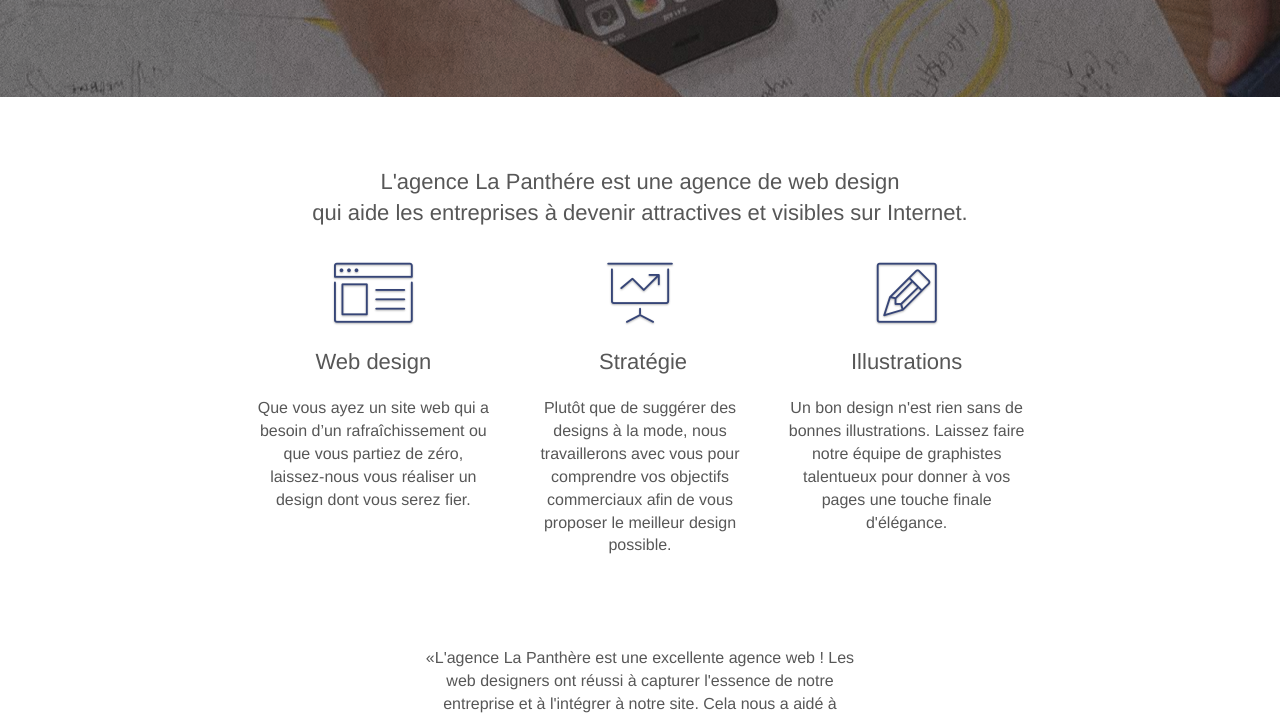
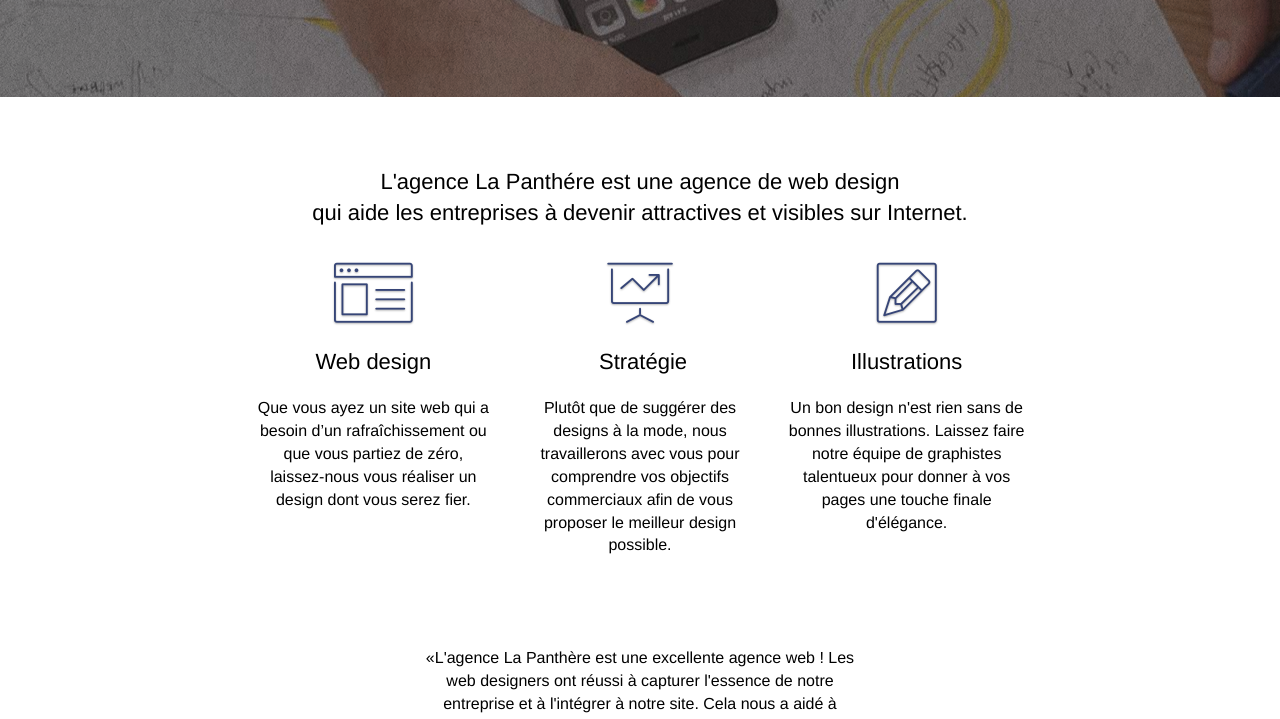
Before and after one commit to codisma/ismahan-baouchi_p4_code_source, a plain HTML site: page index.html in a window 1280 px wide. Shown: the part 435-1154 px from the top of the page. Drawn offline with Linux system fonts and the light colour scheme; files whose address does not match are found by name.

Commit message:
change color

```diff
--- a/css/style.css
+++ b/css/style.css
@@ -442,7 +442,7 @@ body {
     h1, h2, h3, h4, h5, h6, p, label, .btn, a {
     font-family : "helvetica";
     font-weight : 400;
-    color : #575757 !important ;
+    color : black !important ;
     }
     .container {
     max-width : 1000px;
```
